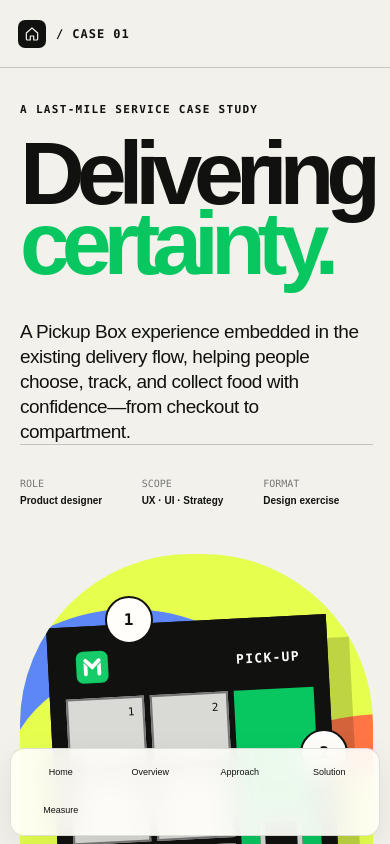
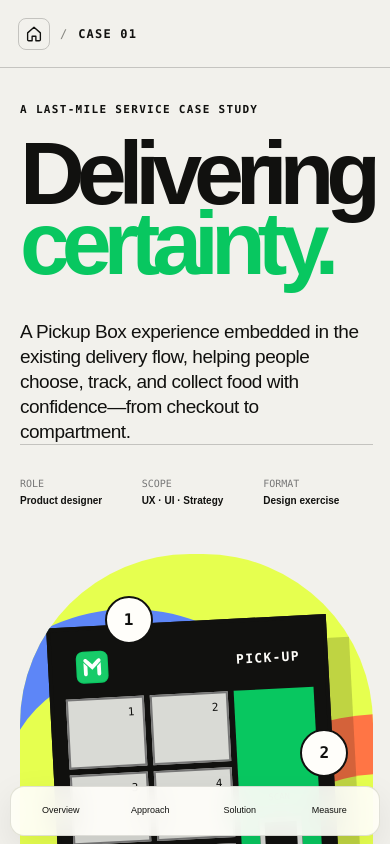
Before and after one commit to gridboxes/LMWN-Challenge, a Next.js app: page /work/delivering-certainty in a window 390 px wide. Shown: the top 844 px of the page. Built offline with nearby package versions, Linux system fonts and the light colour scheme.

Commit message:
Add breathing room around mobile mockups

```diff
--- a/app/case-study-nav.tsx
+++ b/app/case-study-nav.tsx
@@ -1,6 +1,4 @@
 "use client";
-
-/* eslint-disable @next/next/no-html-link-for-pages */
 
 import { useEffect, useState } from "react";
 
@@ -40,7 +38,6 @@ export function CaseStudyNav() {
       className={`floating-nav${isCompact ? " is-compact" : ""}`}
       aria-label="Case study navigation"
     >
-      <a className="nav-home" href="/"><span>←</span>Home</a>
       {links.map(([number, label, href]) => (
         <a href={href} key={href}><span>{number}</span>{label}</a>
       ))}
--- a/app/globals.css
+++ b/app/globals.css
@@ -23,11 +23,12 @@ main { overflow: clip; }
 
 .site-header { height: 68px; padding: 0 3vw; display: flex; align-items: center; justify-content: space-between; border-bottom: 1px solid var(--line); font-size: 12px; font-family: var(--font-geist-mono); letter-spacing: .08em; text-transform: uppercase; }
 .site-header p { margin: 0; }
-.wordmark { display: flex; align-items: center; gap: 10px; font-weight: 700; }
-.wordmark span { display: grid; place-items: center; width: 36px; height: 36px; border-radius: 50%; background: var(--ink); color: var(--paper); font-family: var(--font-geist-sans); letter-spacing: -.08em; }
-.wordmark .header-home { display:grid; place-items:center; width:28px; height:28px; border-radius:7px; background:var(--ink); color:var(--paper); transition:transform .2s ease, background .2s ease; }
-.wordmark .header-home:hover { transform:translateY(-2px); background:var(--green); }
-.wordmark .header-home svg { width:16px; height:16px; fill:none; stroke:currentColor; stroke-width:1.8; stroke-linecap:round; stroke-linejoin:round; }
+.wordmark { display:flex; align-items:center; font-weight:700; }
+.wordmark .header-home { display:grid; place-items:center; width:32px; height:32px; border:1px solid var(--line); border-radius:8px; color:var(--ink); transition:transform .2s ease, color .2s ease, border-color .2s ease; }
+.wordmark .header-home:hover { transform:translateY(-2px); color:var(--green); border-color:var(--green); }
+.wordmark .header-home svg { width:18px; height:18px; fill:none; stroke:currentColor; stroke-width:1.8; stroke-linecap:round; stroke-linejoin:round; }
+.wordmark .wordmark-divider { margin:0 10px; color:#85857f; font-weight:400; }
+.wordmark .wordmark-label { line-height:1; letter-spacing:.1em; }
 .wordmark .brand-mark,.simple-brand .brand-mark { flex:0 0 auto; border-radius:0; background:transparent url('/l-mark.svg') center / contain no-repeat; }
 .wordmark .brand-mark { width:28px; height:28px; }
 
@@ -173,12 +174,13 @@ main { overflow: clip; }
 .check-list li { display: flex; gap: 12px; align-items: center; margin: 12px 0; font-size: 14px; }.check-list li:before { content:"✓"; display: grid; place-items: center; width: 24px; height: 24px; border: 1px solid currentColor; border-radius: 50%; }
 .callout { max-width: 500px; margin-top: 36px; padding: 22px; border: 1px solid var(--ink); background: rgba(255,255,255,.35); }
 .callout b { font-family: var(--font-geist-mono); font-size: 10px; text-transform: uppercase; }.callout p { margin: 8px 0 0; font-size: 17px; line-height: 1.4; }
-.phone-stage.real-ui-stage { min-height:940px; padding:76px 5%; grid-template-columns:minmax(310px,.72fr) minmax(540px,1.28fr); gap:6vw; }
-.phone-stage.real-ui-stage.reverse { grid-template-columns:minmax(540px,1.28fr) minmax(310px,.72fr); }
+.phone-stage.real-ui-stage { min-height:860px; padding:76px 6.5%; grid-template-columns:minmax(360px,.9fr) minmax(500px,1.1fr); gap:7vw; }
+.phone-stage.real-ui-stage.reverse { grid-template-columns:minmax(500px,1.1fr) minmax(360px,.9fr); }
 .real-ui-stage.reverse .stage-copy { order:2; }
 .real-ui-stage.reverse .product-screen-group { order:1; }
 .product-screen-group { min-width:0; display:grid; gap:24px; align-items:start; }
 .product-screen-group.two-up { grid-template-columns:repeat(2,minmax(0,1fr)); }
+.real-ui-stage .product-screen-group.two-up,.feedback-evidence .product-screen-group.two-up { width:min(100%,600px); justify-self:center; }
 .product-screen-group.focal-pair { min-height:710px; display:flex; align-items:flex-end; justify-content:center; gap:28px; }
 .handoff-notification { grid-column:1 / -1; width:min(760px,100%); margin:0 auto; padding:18px 20px; display:grid; grid-template-columns:auto 1fr auto; gap:16px; align-items:center; border:1px solid #454541; border-radius:18px; background:rgba(255,255,255,.96); color:var(--ink); box-shadow:0 18px 45px rgba(0,0,0,.28); }
 .handoff-notification .push-mark { display:grid; place-items:center; width:48px; height:48px; border-radius:10px; background:var(--green); color:white; font-weight:900; }.handoff-notification small { display:block; margin-bottom:4px; color:#777; font-family:var(--font-geist-mono); font-size:8px; letter-spacing:.08em; }.handoff-notification b { display:block; font-size:18px; }.handoff-notification p { margin:3px 0 0; color:#666; font-size:12px; }.handoff-notification strong { color:#07813b; font-size:13px; }
@@ -489,6 +491,7 @@ footer { min-height:160px; padding:50px max(5vw,56px); display:flex; justify-con
   .section-pad { padding:90px 5vw; }
   .phone-stage, .phone-stage.reverse { grid-template-columns:1fr 400px; padding:60px 5%; gap:5vw; }.phone-stage.reverse .stage-copy { order:initial; }.phone-stage.reverse .phone-wrap { order:initial; }
   .phone-stage.real-ui-stage,.phone-stage.real-ui-stage.reverse { min-height:0; grid-template-columns:1fr; padding:64px 6%; gap:56px; }
+  .real-ui-stage .product-screen-group.two-up,.feedback-evidence .product-screen-group.two-up { width:min(100%,570px); }
   .real-ui-stage.reverse .stage-copy,.real-ui-stage.reverse .product-screen-group { order:initial; }
   .product-screen-group.focal-pair { min-height:720px; gap:26px; }.focal-pair .product-screen:first-child { width:min(46%,320px); }.focal-pair .product-screen:nth-child(2) { width:min(42%,290px); }
   .feedback-evidence { grid-template-columns:1fr; padding:60px 6%; gap:56px; }
@@ -526,7 +529,7 @@ footer { min-height:160px; padding:50px max(5vw,56px); display:flex; justify-con
   .phone-stage, .phone-stage.reverse { grid-template-columns:1fr; padding:55px 20px 70px; gap:55px; }.phone-stage.reverse .stage-copy { order:initial; }.phone-stage.reverse .phone-wrap { order:initial; }.stage-copy h3 { font-size:48px; }.phone { height:720px; }
   .phone-stage.real-ui-stage,.phone-stage.real-ui-stage.reverse { min-height:0; grid-template-columns:1fr; padding:58px 20px 72px; gap:48px; }
   .real-ui-stage.reverse .stage-copy,.real-ui-stage.reverse .product-screen-group { order:initial; }
-  .product-screen-group.two-up { grid-template-columns:repeat(2,minmax(225px,1fr)); gap:18px; overflow-x:auto; padding:0 2px 24px; scroll-snap-type:x proximity; }.product-screen-group.two-up .product-screen { scroll-snap-align:start; }
+  .product-screen-group.two-up { grid-template-columns:repeat(2,minmax(200px,1fr)); gap:18px; overflow-x:auto; padding:0 2px 24px; scroll-snap-type:x proximity; }.product-screen-group.two-up .product-screen { scroll-snap-align:start; }
   .handoff-notification { padding:14px; grid-template-columns:auto 1fr; }.handoff-notification .push-mark { width:42px; height:42px; }.handoff-notification strong { grid-column:2; }.handoff-notification b { font-size:15px; }.handoff-notification p { font-size:11px; }
   .product-screen-group.focal-pair { min-height:560px; display:grid; grid-template-columns:repeat(2,minmax(225px,1fr)); gap:18px; align-items:end; justify-content:start; overflow-x:auto; padding:0 2px 24px; scroll-snap-type:x proximity; }.focal-pair .product-screen:first-child,.focal-pair .product-screen:nth-child(2) { width:auto; scroll-snap-align:start; }
   .door-state { padding:60px 20px; grid-template-columns:1fr; }.big-locker > div { height:110px; }
--- a/app/page.tsx
+++ b/app/page.tsx
@@ -111,7 +111,8 @@ export function CaseStudy({ variant }: { variant: "locker" | "priority" }) {
               <path d="M3.5 10.5 12 3l8.5 7.5v9a1.5 1.5 0 0 1-1.5 1.5h-4.5v-6h-5v6H5a1.5 1.5 0 0 1-1.5-1.5Z" />
             </svg>
           </a>
-          / CASE {isPriority ? "02" : "01"}
+          <span className="wordmark-divider" aria-hidden="true">/</span>
+          <span className="wordmark-label">CASE {isPriority ? "02" : "01"}</span>
         </div>
       </header>
 
```
Also changed, not shown: 1 other file (tests, documents, lock files or other folders).
